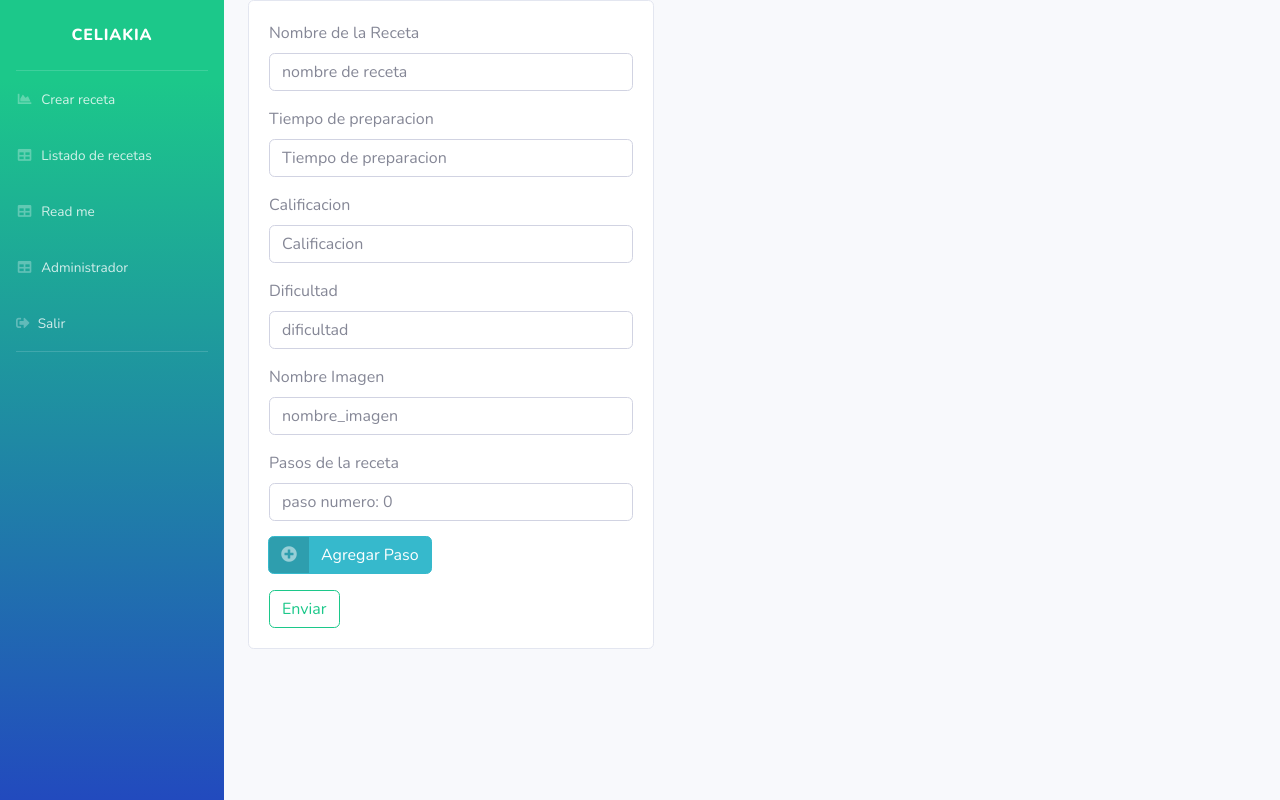
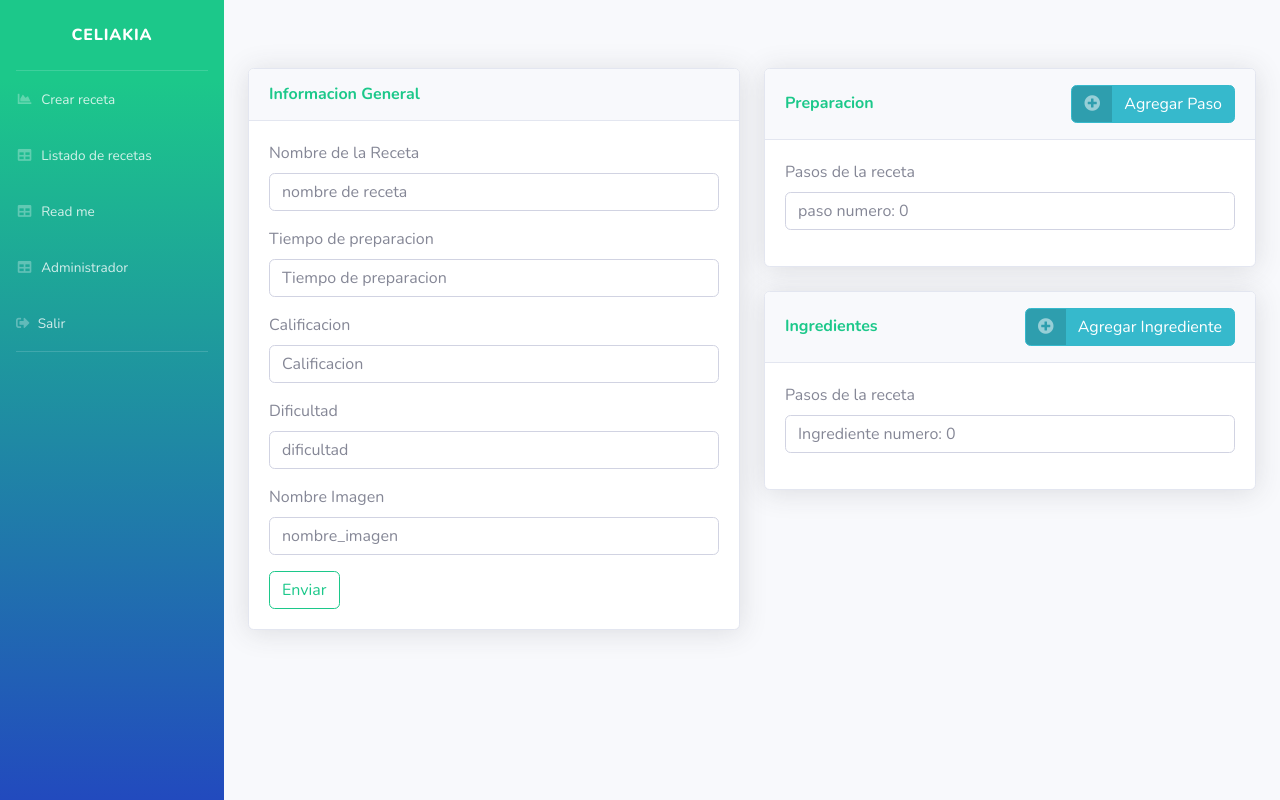
Before and after one commit to t35pas/celiakia20, a Flask app: page /receta/nueva in a window 1280 px wide. Run offline with Flask 2, Linux system fonts and the light colour scheme; parts of the project's set-up code (start-up, migrations or seed data) failed here and were passed over; some libraries are stand-ins or nearby versions.

Commit message:
Modificaciones front crear receta

```diff
--- a/app.py
+++ b/app.py
@@ -50,12 +50,12 @@ def Index():
         password_admin = request.form['password_admin']
         admin_loggeando = Administrador.query.filter_by(nombre=nombre_admin).first()
         if (admin_loggeando.password == password_admin):
-            recetas = Receta.query.all()
+            recetas = Receta.query.join(Dificultad, Receta.id_dificultad == Dificultad.id).add_columns(Receta.id, Receta.titulo, Receta.calificacion, Receta.tiempo_preparacion, Receta.nombre_imagen, Dificultad.descripcion).all()
             return render_template('index.html', recetas = recetas)
         else:
             return redirect(url_for('Login'))
     else:
-        recetas = Receta.query.all()
+        recetas = Receta.query.join(Dificultad, Receta.id_dificultad == Dificultad.id).add_columns(Receta.id, Receta.titulo, Receta.calificacion, Receta.tiempo_preparacion, Receta.nombre_imagen, Dificultad.descripcion).all()
         return render_template('index.html', recetas = recetas)
 
 @app.route('/receta/nueva')
@@ -71,7 +71,7 @@ def Crear_receta():
         dificultad = request.form['dificultad']
         nombre_imagen = request.form['nombre_imagen']
 
-        id_dificultad = Dificultad.query.filter_by(descripcion=dificultad).first()
+        id_dificultad = Dificultad.query.filter_by(descripcion = dificultad).first()
 
         nueva_receta = Receta(nombre, calificacion, tiempo_preparacion, id_dificultad.id, nombre_imagen)
 
@@ -84,7 +84,10 @@ def Crear_receta():
 @app.route('/editar/<id>')
 def obtener_receta(id):
     receta = Receta.query.get(id)
-    return render_template('editar_receta.html', receta = receta)
+    id_dif = receta.id_dificultad
+    dificultad = Dificultad.query.get(id_dif)
+    print(dificultad)
+    return render_template('editar_receta.html', receta = receta, dificultad = dificultad)
 
 @app.route('/actualizar/<id>', methods = ['POST'])
 def actualizar_receta(id):
--- a/static/main.css
+++ b/static/main.css
@@ -78,6 +78,7 @@ input[type="submit"] {
 /* Header */
 #header h1 {
   font-size: 2.25em;
+  margin-top: 20px;
   margin-bottom: 20px; }
 
 #header p {
--- a/static/style.css
+++ b/static/style.css
@@ -127,7 +127,7 @@ body {
 			font-size: 1em;
 			font-weight: bold;
 			padding: 0 0.75em 0.75em 0.75em;
-			text-align: left;
+			text-align: center;
 		}
 
 		table thead {
--- a/templates/crear_receta.html
+++ b/templates/crear_receta.html
@@ -6,15 +6,20 @@
 <!-- Content Wrapper -->
 <div id="content-wrapper" class="d-flex flex-column">
 
-  <!-- Main Content -->
-  <div id="content">
+  <div id="content" style="margin-top: 68px;">
 
-  <!-- Begin Page Content -->
     <div class="container-fluid">
+      <div class="row">
 
-    <div class="row">
-      <div class="col-md-5">
-          <div class="card card-body">
+        <div class="col-lg-6">
+
+          <div class="card shadow mb-4">
+
+            <div class="card-header py-3">
+              <h6 class="m-0 font-weight-bold text-primary">Informacion General</h6>
+            </div>
+
+            <div class="card-body">
               <form action="/crear" method="POST">
                 <div class="form-group">
                   <label>Nombre de la Receta</label>
@@ -36,12 +41,22 @@
                   <label>Nombre Imagen</label>
                   <input  class="form-control" type="text" name="nombre_imagen" placeholder="nombre_imagen">
                 </div>
-                  <div class="form-group">
-                      <label>Pasos de la receta</label>
-                      <input class="form-control" type="text" name="preparacion" placeholder="paso numero: 0">
-                      <div id="listas" style="margin-top: 15px;"></div>
+                <button type="submit" class="btn btn-outline-success">Enviar</button>
+              </form>
+            </div>
+
+          </div>
+
+        </div>
+
+        <div class="col-lg-6">
+
+          <div class="card shadow mb-4">
+
+            <div class="card-header py-3 d-flex flex-row align-items-center justify-content-between">
+              <h6 class="m-0 font-weight-bold text-primary">Preparacion</h6>
               <div class="input-group-append">
-                        <button class="btn btn-info btn-icon-split" id="add_field" value="adicionar" type="button">
+                <button class="btn btn-info btn-icon-split" style="align-self: center;" id="add_paso" value="adicionar" type="button">
                   <span class="icon text-white-50">
                     <i class="fas fa-plus-circle"></i>
                   </span>
@@ -49,11 +64,49 @@
                 </button>
               </div>
             </div>
-                  <button type="submit" class="btn btn-outline-success">Enviar</button>
-              </form>
+
+            <div class="card-body">
+              <div class="form-group">
+                <label>Pasos de la receta</label>
+                <input class="form-control" type="text" name="preparacion" placeholder="paso numero: 0">
+                <div id="preparacion" style="margin-top: 15px;"></div>
               </div>
             </div>
+
           </div>
+
+          <div class="card shadow mb-4">
+
+            <div class="card-header py-3 d-flex flex-row align-items-center justify-content-between">
+              <h6 class="m-0 font-weight-bold text-primary">Ingredientes</h6>
+              <div class="input-group-append">
+                <button class="btn btn-info btn-icon-split" style="align-self: center;" id="add_ingrediente" value="adicionar" type="button">
+                  <span class="icon text-white-50">
+                    <i class="fas fa-plus-circle"></i>
+                  </span>
+                  <span class="text">Agregar Ingrediente</span>
+                </button>
+              </div>
+            </div>
+
+            <div class="card-body">
+              <div class="form-group">
+                <label>Pasos de la receta</label>
+                <input class="form-control" type="text" name="ingrediente" placeholder="Ingrediente numero: 0">
+                <div id="ingredientes" style="margin-top: 15px;"></div>
+              </div>
+            </div>
+
+          </div>
+
+        </div>
+
+      </div>
+
+    </div>
+
+  </div>
+
 </div>
 <!-- Bootstrap core JavaScript-->
 <script src="{{url_for('static', filename = 'vendor/jquery/jquery.min.js')}}"></script>
--- a/templates/index.html
+++ b/templates/index.html
@@ -8,7 +8,7 @@
     <div id="content">
       <div class="container-fluid">
         <!-- Page Heading -->
-        <h1 class="h3 mb-2 text-gray-800">R E C E T A S</h1>
+        <h1 style="margin-top: 20px; margin-bottom: 20px;">R E C E T A S</h1>
         <!-- DataTales Example -->
         <div class="card shadow mb-4">
           <div class="card-header py-3">
@@ -33,7 +33,7 @@
                             <td> {{ receta.id}}</td>
                             <td> {{ receta.titulo}}</td>
                             <td> {{ receta.tiempo_preparacion}}</td>
-                            <td> {{ receta.id_dificultad}}</td>
+                            <td> {{ receta.descripcion}}</td>
                             <td> {{ receta.calificacion}}</td>
                             <td>
                                 <a href="" class="btn btn-outline-success">Ver</a>
--- a/templates/layout.html
+++ b/templates/layout.html
@@ -94,18 +94,33 @@
     var campos_max = 100;   //max de 10 campos
     var x = 1;
     // Agregar
-    $('#add_field').click (function(e) {
+    $('#add_paso').click (function(e) {
       e.preventDefault();     //prevenir clicks
       if (x < campos_max) {
-      $('#listas').append('<div class="input-group mb-3">\
-        <input class="form-control" type="text" name="campo'+ x +'" placeholder="Paso numero: '+ x +'">\
-        <button class="btn btn btn-danger btn-circle remover_campo" type="button"><i class="fas fa-trash"></i></button>\
+      $('#preparacion').append('<div class="input-group mb-3">\
+        <input class="form-control" type="text" name="paso'+ x +'" placeholder="Paso numero: '+ x +'">\
+        <button class="btn btn btn-danger remover_campo" type="button"><i class="fas fa-trash"></i></button>\
+        </div>');
+        x++;
+      }
+    });
+    $('#add_ingrediente').click (function(e) {
+      e.preventDefault();     //prevenir clicks
+      if (x < campos_max) {
+      $('#ingredientes').append('<div class="input-group mb-3">\
+        <input class="form-control" type="text" name="ingrediente'+ x +'" placeholder="Ingrediente numero: '+ x +'">\
+        <button class="btn btn btn-danger remover_campo" type="button"><i class="fas fa-trash"></i></button>\
         </div>');
         x++;
       }
     });
     // Remover
-    $('#listas').on("click",".remover_campo",function(e) {
+    $('#ingredientes').on("click",".remover_campo",function(e) {
+      e.preventDefault();
+       $(this).parent('div').remove();
+        x--;
+    });
+    $('#preparacion').on("click",".remover_campo",function(e) {
       e.preventDefault();
        $(this).parent('div').remove();
         x--;
```
Also changed, not shown: templates/editar_receta.html (+16 -11 lines). Lines whose indentation alone changed are shown as unchanged.
